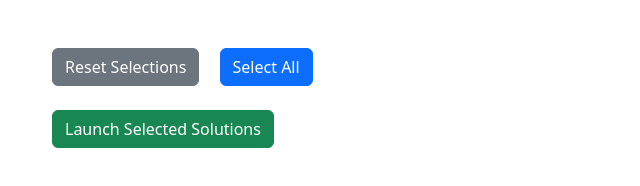
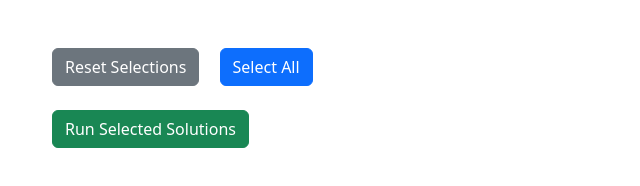
Before and after one commit to MahmoudElgml/electron-vs-launcher, an Electron app: page index.html in a window 800 px wide. Shown: the whole page, without its empty margins (0-640 px from the left). Drawn offline with nearby package versions, Linux system fonts and the light colour scheme; no server answers.

Commit message:
update button text

```diff
--- a/index.html
+++ b/index.html
@@ -35,7 +35,7 @@
 
         <div id="solutionsContainer" class="mt-3"></div>
         <button class="btn btn-success mt-2" id="launchBtn">
-          Launch Selected Solutions
+          Run Selected Solutions
         </button>
       </div>
     </main>
```
